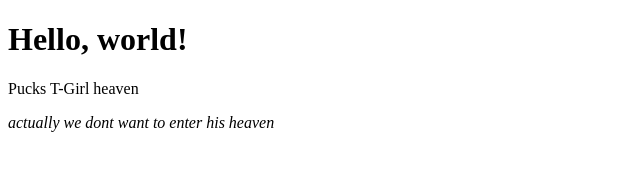
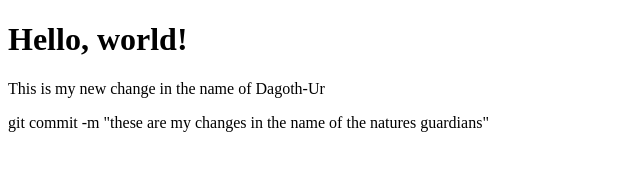
Before and after one commit to otherpoint/practice, a plain HTML site: page index.html in a window 1280 px wide. Shown: the whole page, without its empty margins (0-640 px from the left). Drawn offline with Linux system fonts and the light colour scheme.

Commit message:
add my message

```diff
--- a/index.html
+++ b/index.html
@@ -17,8 +17,9 @@
 <body>
 
   <h1>Hello, world!</h1>
-  <p>Pucks T-Girl heaven</p>
-  <p><i>actually we dont want to enter his heaven</i></p>
+  <p>This is my new change in the name of Dagoth-Ur</p>
+
 </body>
 
 </html>
+git commit -m "these are my changes in the name of the natures guardians"
```
